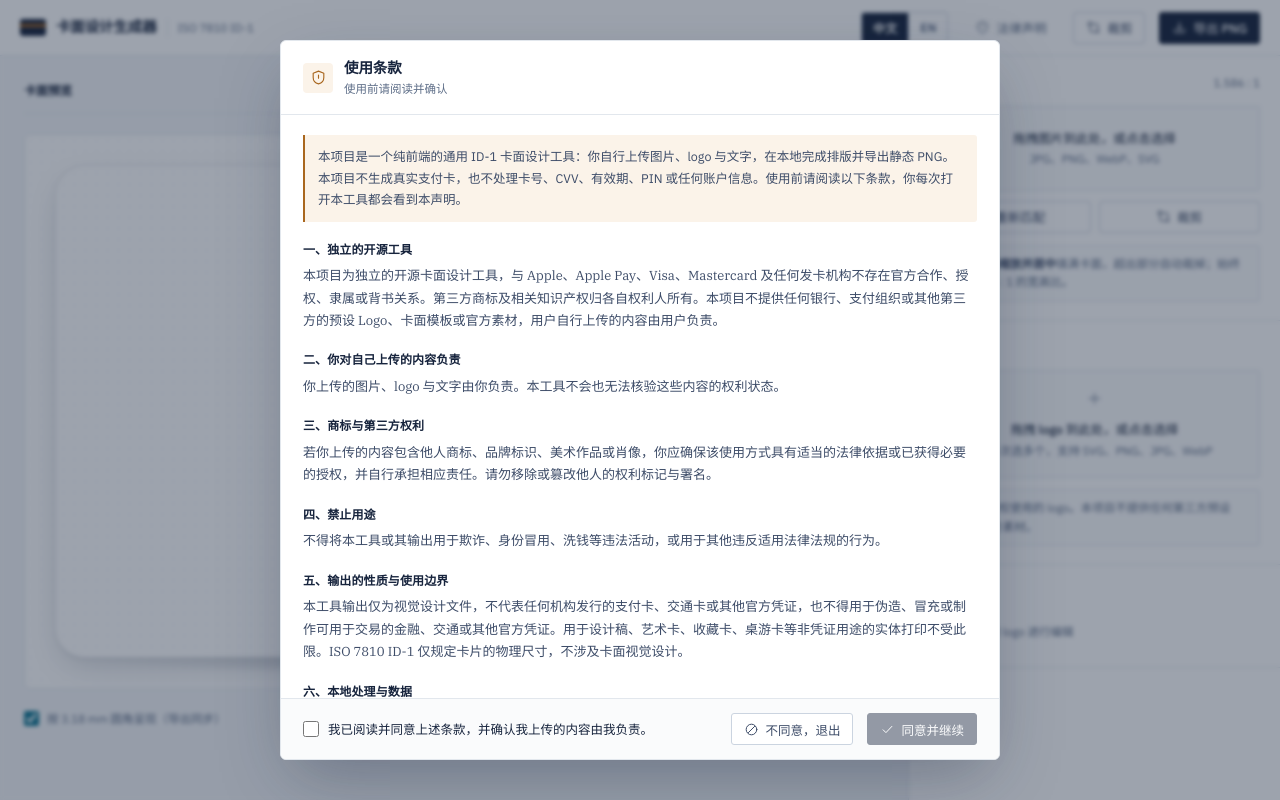
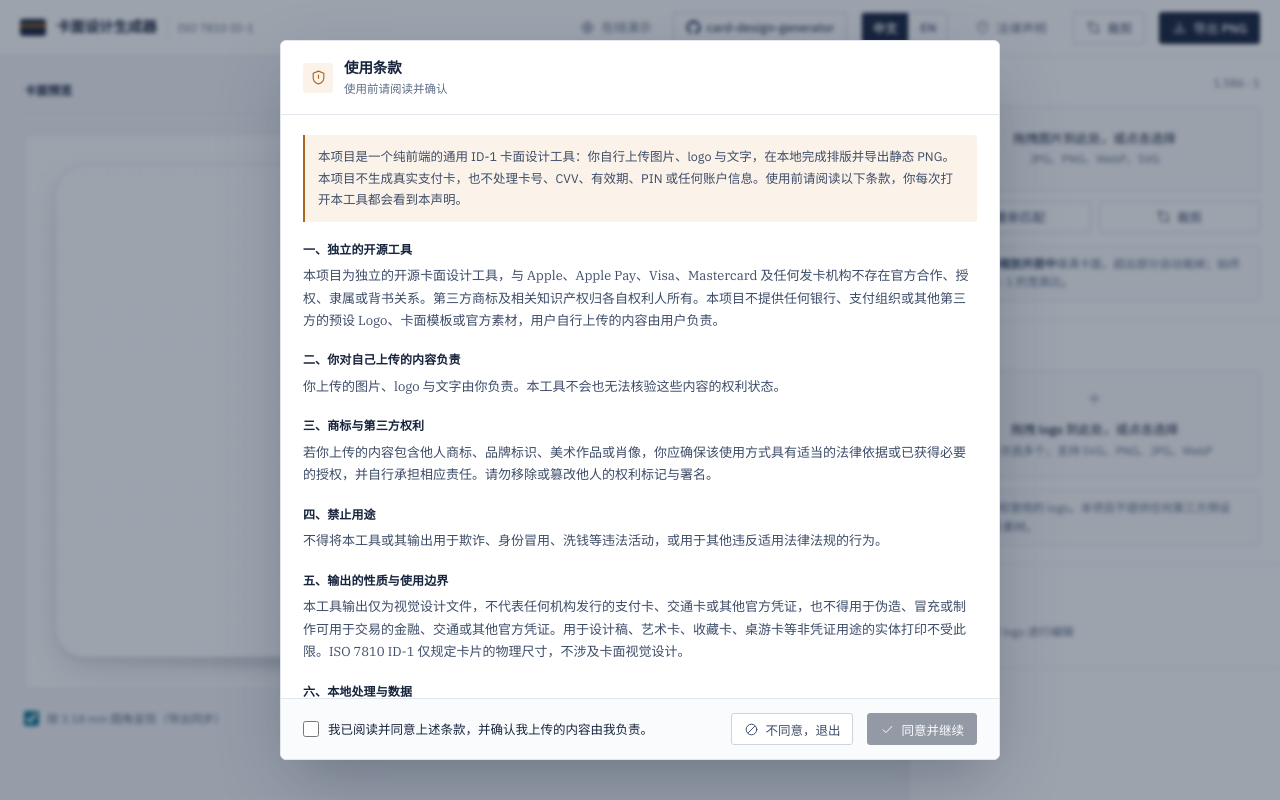
Before and after one commit to Kevin589981/card-design-generator, a website: page index.html in a window 1280 px wide. Drawn offline with Linux system fonts and the light colour scheme.

Commit message:
页头增加仓库与在线演示入口
- 新增 .repo-group：'在线演示' 指向 GitHub Pages，'card-design-generator' 指向仓库主页
- 两个链接均 target=_blank + rel=noopener noreferrer，新标签页打开
- 复用现有 .btn 样式，新增 globe / github 两个描边图标，中英文案同步
- 窄屏渐进收起文案：<=1240px 收起演示文案，<=1020px 收起仓库名文案，仅留图标

```diff
--- a/index.html
+++ b/index.html
@@ -61,6 +61,7 @@ input,select{font-family:inherit;font-size:inherit;color:inherit}
 .icon{width:15px;height:15px;flex:0 0 auto;stroke:currentColor;fill:none;
   stroke-width:1.6;stroke-linecap:round;stroke-linejoin:round}
 .icon.lg{width:17px;height:17px}
+.icon.solid{fill:currentColor;stroke:none}
 
 /* ---------- 顶栏 ---------- */
 header.top{
@@ -113,6 +114,19 @@ header.top{
 .lang button + button{border-left:1px solid var(--rule-strong)}
 .lang button:hover{color:var(--ink);background:#F7F9FB}
 .lang button[aria-pressed="true"]{background:var(--ink);color:#fff}
+
+/* 仓库 / 演示入口 */
+.repo-group{display:flex;gap:8px;flex:0 0 auto}
+.repo-group a.btn{text-decoration:none;white-space:nowrap}
+.repo-group #linkRepo span{font-variant-numeric:tabular-nums;letter-spacing:-.005em}
+@media(max-width:1240px){
+  #linkDemo span{display:none}
+  #linkDemo{padding:0 9px}
+}
+@media(max-width:1020px){
+  #linkRepo span{display:none}
+  #linkRepo{padding:0 9px}
+}
 
 /* ---------- 布局 ---------- */
 .layout{
@@ -395,6 +409,8 @@ input[type=color]:disabled{opacity:.8;cursor:not-allowed;border-style:dashed}
 <symbol id="i-layers" viewBox="0 0 24 24"><path d="M12 3.5l8.5 4.5L12 12.5 3.5 8 12 3.5z"/><path d="M3.5 13L12 17.5 20.5 13"/></symbol>
 <symbol id="i-image" viewBox="0 0 24 24"><rect x="3.5" y="4.5" width="17" height="15" rx="2"/><circle cx="9" cy="10" r="1.6"/><path d="M4.5 17l4.5-4.5 3.5 3.5 2.5-2.5 4.5 4.5"/></symbol>
 <symbol id="i-refit" viewBox="0 0 24 24"><path d="M4 9V5.5A1.5 1.5 0 015.5 4H9"/><path d="M15 4h3.5A1.5 1.5 0 0120 5.5V9"/><path d="M20 15v3.5a1.5 1.5 0 01-1.5 1.5H15"/><path d="M9 20H5.5A1.5 1.5 0 014 18.5V15"/></symbol>
+<symbol id="i-globe" viewBox="0 0 24 24"><circle cx="12" cy="12" r="8.5"/><path d="M3.6 12h16.8"/><path d="M12 3.5c3.5 3.7 3.5 13.3 0 17M12 3.5c-3.5 3.7-3.5 13.3 0 17"/></symbol>
+<symbol id="i-github" viewBox="0 0 24 24"><path d="M12 .5C5.7.5.6 5.6.6 12c0 5.1 3.3 9.4 7.9 10.9.6.1.8-.3.8-.6v-2c-3.2.7-3.9-1.5-3.9-1.5-.5-1.3-1.3-1.7-1.3-1.7-1-.7.1-.7.1-.7 1.2.1 1.8 1.2 1.8 1.2 1 1.8 2.7 1.3 3.4 1 .1-.8.4-1.3.7-1.6-2.6-.3-5.3-1.3-5.3-5.7 0-1.3.5-2.3 1.2-3.1-.1-.3-.5-1.5.1-3.1 0 0 1-.3 3.2 1.2a11 11 0 015.8 0c2.2-1.5 3.2-1.2 3.2-1.2.6 1.6.2 2.8.1 3.1.8.8 1.2 1.8 1.2 3.1 0 4.4-2.7 5.4-5.3 5.7.4.4.8 1.1.8 2.2v3.2c0 .3.2.7.8.6 4.6-1.5 7.9-5.8 7.9-10.9C23.4 5.6 18.3.5 12 .5z"/></symbol>
 </defs></svg>
 
 <header class="top">
@@ -404,6 +420,20 @@ input[type=color]:disabled{opacity:.8;cursor:not-allowed;border-style:dashed}
     <span class="spec">ISO 7810 ID-1</span>
   </div>
   <div class="spacer"></div>
+  <div class="repo-group">
+    <a class="btn quiet" id="linkDemo"
+       href="https://susie-meow.github.io/card-design-generator/"
+       target="_blank" rel="noopener noreferrer"
+       data-i18n-title="nav.demoTitle" title="在线演示（GitHub Pages）">
+      <svg class="icon"><use href="#i-globe"/></svg><span data-i18n="nav.demo">在线演示</span>
+    </a>
+    <a class="btn" id="linkRepo"
+       href="https://github.com/Susie-Meow/card-design-generator"
+       target="_blank" rel="noopener noreferrer"
+       data-i18n-title="nav.repoTitle" title="项目主页 · card-design-generator">
+      <svg class="icon solid"><use href="#i-github"/></svg><span data-i18n="nav.repo">card-design-generator</span>
+    </a>
+  </div>
   <div class="lang" role="group" aria-label="Language">
     <button id="langZh" aria-pressed="true">中文</button>
     <button id="langEn" aria-pressed="false">EN</button>
@@ -627,6 +657,8 @@ const I18N = {
   zh:{
     "app.title":"卡面设计生成器",
     "nav.legal":"法律声明","nav.crop":"裁剪","nav.export":"导出 PNG","nav.clear":"清空",
+    "nav.demo":"在线演示","nav.demoTitle":"在线演示（GitHub Pages）",
+    "nav.repo":"card-design-generator","nav.repoTitle":"项目主页 · card-design-generator",
     "bench.title":"卡面预览","bench.rounded":"按 3.18 mm 圆角呈现（导出同步）",
     "empty.title":"上传一张图片作为卡面","empty.sub":"图片会自动按 ISO 7810 ID-1 卡面比例匹配并居中，之后可在裁剪里二次调整构图。",
     "empty.cta":"选择图片",
@@ -660,6 +692,8 @@ const I18N = {
   en:{
     "app.title":"Card Face Studio",
     "nav.legal":"Legal","nav.crop":"Crop","nav.export":"Export PNG","nav.clear":"Clear",
+    "nav.demo":"Live demo","nav.demoTitle":"Live demo (GitHub Pages)",
+    "nav.repo":"card-design-generator","nav.repoTitle":"Project home · card-design-generator",
     "bench.title":"Card preview","bench.rounded":"Show 3.18 mm corner radius (applies to export)",
     "empty.title":"Upload an image for the card face","empty.sub":"The image is fitted and centred to the ISO 7810 ID-1 card ratio automatically. You can refine the composition in Crop afterwards.",
     "empty.cta":"Choose image",
```
